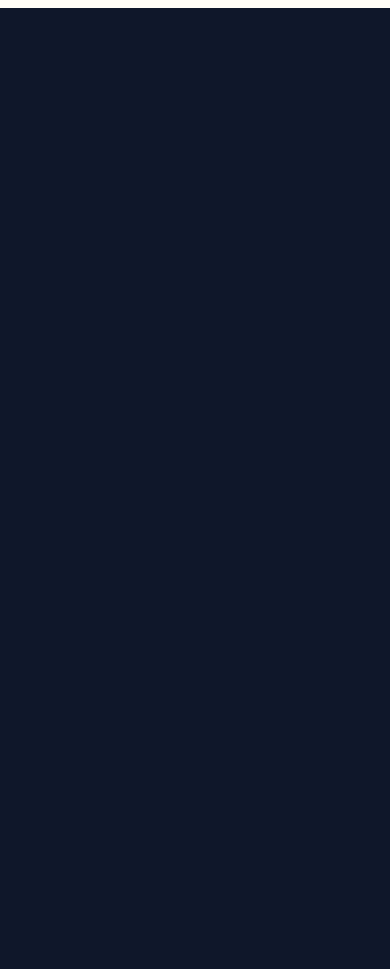
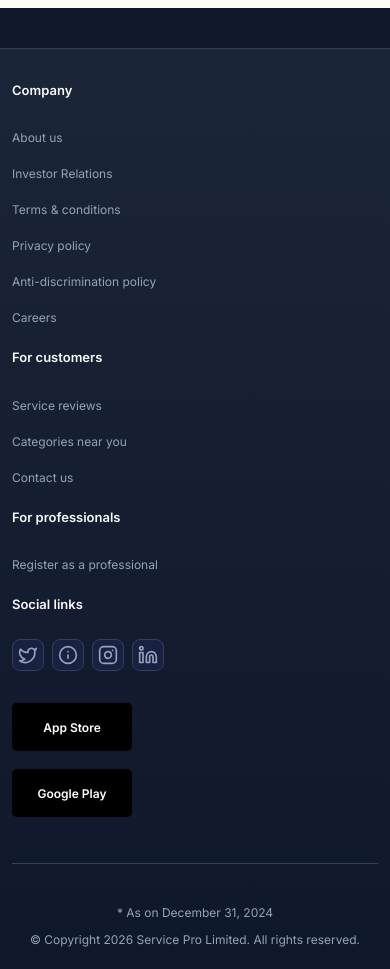
Before and after one commit to Nikhilesh593/Service_pro, a React app in the folder frontend/: page / in a window 390 px wide. Shown: the part 10920-11889 px from the top of the page. Before the commit the page ends 10928 px from the top, so only its background shows below. Built offline with nearby package versions, Linux system fonts and the light colour scheme; no server answers; the HTML template or start-up script is replaced by a standard one.

Commit message:
feat: add footer section with Urban Company design theme

```diff
--- a/frontend/src/App.jsx
+++ b/frontend/src/App.jsx
@@ -7,6 +7,7 @@ import TechnicianDashboard from './pages/TechnicianDashboard';
 import AdminDashboard from './pages/AdminDashboard';
 import LandingPage from './pages/LandingPage';
 import Navbar from './components/Navbar';
+import Footer from './components/Footer';
 import CustomerChatbot from './components/CustomerChatbot';
 
 const TECH_ROUTES = [ '/technician-dashboard', '/organization-dashboard' ];
@@ -59,6 +60,9 @@ function AppContent() {
         </Routes>
       </main>
 
+      {/* Show Footer on Landing Page */}
+      {isLandingPage && <Footer />}
+
       {/* Global AI Chatbot for Customers */}
       {user?.role === 'customer' && <CustomerChatbot />}
     </div>
--- /dev/null
+++ b/frontend/src/components/Footer.css
@@ -0,0 +1,186 @@
+.footer {
+  background: linear-gradient(180deg, rgba(30, 41, 59, 0.8) 0%, rgba(15, 23, 42, 0.95) 100%);
+  border-top: 1px solid var(--border);
+  margin-top: 80px;
+  padding: 60px 20px 40px;
+  color: var(--text-main);
+}
+
+.footer-container {
+  max-width: 1200px;
+  margin: 0 auto;
+}
+
+.footer-content {
+  display: grid;
+  grid-template-columns: repeat(auto-fit, minmax(220px, 1fr));
+  gap: 40px;
+  margin-bottom: 40px;
+  padding-bottom: 40px;
+  border-bottom: 1px solid var(--border);
+}
+
+.footer-section {
+  display: flex;
+  flex-direction: column;
+  gap: 16px;
+}
+
+.footer-title {
+  font-size: 16px;
+  font-weight: 600;
+  color: var(--text-main);
+  margin-bottom: 8px;
+}
+
+.footer-links {
+  list-style: none;
+  display: flex;
+  flex-direction: column;
+  gap: 12px;
+}
+
+.footer-links a {
+  color: var(--text-muted);
+  text-decoration: none;
+  font-size: 14px;
+  transition: color 0.3s ease;
+  display: inline-block;
+}
+
+.footer-links a:hover {
+  color: var(--primary);
+}
+
+/* Social Links */
+.social-links {
+  display: flex;
+  gap: 12px;
+  margin-bottom: 16px;
+}
+
+.social-icon {
+  width: 40px;
+  height: 40px;
+  display: flex;
+  align-items: center;
+  justify-content: center;
+  background: rgba(79, 70, 229, 0.1);
+  border: 1px solid var(--border);
+  border-radius: 8px;
+  color: var(--text-muted);
+  transition: all 0.3s ease;
+  text-decoration: none;
+}
+
+.social-icon:hover {
+  background: var(--primary);
+  color: white;
+  border-color: var(--primary);
+  transform: translateY(-2px);
+}
+
+/* App Store Badges */
+.app-downloads {
+  display: flex;
+  flex-direction: column;
+  gap: 12px;
+}
+
+.app-store-badge,
+.google-play-badge {
+  display: inline-block;
+  transition: transform 0.3s ease, opacity 0.3s ease;
+  text-decoration: none;
+}
+
+.app-store-badge:hover,
+.google-play-badge:hover {
+  transform: translateY(-2px);
+  opacity: 0.8;
+}
+
+/* Footer Bottom */
+.footer-bottom {
+  text-align: center;
+}
+
+.footer-date {
+  font-size: 12px;
+  color: var(--text-muted);
+  margin-bottom: 8px;
+}
+
+.footer-copyright {
+  font-size: 12px;
+  color: var(--text-muted);
+  line-height: 1.6;
+}
+
+/* Responsive Design */
+@media (max-width: 768px) {
+  .footer {
+    padding: 40px 16px 24px;
+    margin-top: 60px;
+  }
+
+  .footer-content {
+    grid-template-columns: repeat(2, 1fr);
+    gap: 24px;
+  }
+
+  .footer-title {
+    font-size: 14px;
+  }
+
+  .footer-links a {
+    font-size: 13px;
+  }
+
+  .social-links {
+    gap: 10px;
+  }
+
+  .social-icon {
+    width: 36px;
+    height: 36px;
+  }
+
+  .app-downloads {
+    flex-direction: row;
+    flex-wrap: wrap;
+  }
+}
+
+@media (max-width: 480px) {
+  .footer {
+    padding: 32px 12px 20px;
+    margin-top: 40px;
+  }
+
+  .footer-content {
+    grid-template-columns: 1fr;
+    gap: 20px;
+  }
+
+  .footer-title {
+    font-size: 13px;
+  }
+
+  .footer-links a {
+    font-size: 12px;
+  }
+
+  .social-links {
+    gap: 8px;
+  }
+
+  .social-icon {
+    width: 32px;
+    height: 32px;
+  }
+
+  .app-downloads {
+    flex-direction: column;
+  }
+}
--- /dev/null
+++ b/frontend/src/components/Footer.jsx
@@ -0,0 +1,89 @@
+import { Twitter, Info, Instagram, Linkedin } from 'lucide-react';
+import './Footer.css';
+
+export default function Footer() {
+  return (
+    <footer className="footer">
+      <div className="footer-container">
+        {/* Main Footer Content */}
+        <div className="footer-content">
+          {/* Company Section */}
+          <div className="footer-section">
+            <h3 className="footer-title">Company</h3>
+            <ul className="footer-links">
+              <li><a href="#about">About us</a></li>
+              <li><a href="#investor">Investor Relations</a></li>
+              <li><a href="#terms">Terms & conditions</a></li>
+              <li><a href="#privacy">Privacy policy</a></li>
+              <li><a href="#discrimination">Anti-discrimination policy</a></li>
+              <li><a href="#careers">Careers</a></li>
+            </ul>
+          </div>
+
+          {/* For Customers Section */}
+          <div className="footer-section">
+            <h3 className="footer-title">For customers</h3>
+            <ul className="footer-links">
+              <li><a href="#reviews">Service reviews</a></li>
+              <li><a href="#categories">Categories near you</a></li>
+              <li><a href="#contact">Contact us</a></li>
+            </ul>
+          </div>
+
+          {/* For Professionals Section */}
+          <div className="footer-section">
+            <h3 className="footer-title">For professionals</h3>
+            <ul className="footer-links">
+              <li><a href="#register">Register as a professional</a></li>
+            </ul>
+          </div>
+
+          {/* Social Links & Downloads */}
+          <div className="footer-section">
+            <h3 className="footer-title">Social links</h3>
+            <div className="social-links">
+              <a href="#twitter" className="social-icon" title="Twitter">
+                <Twitter size={20} />
+              </a>
+              <a href="#info" className="social-icon" title="Info">
+                <Info size={20} />
+              </a>
+              <a href="#instagram" className="social-icon" title="Instagram">
+                <Instagram size={20} />
+              </a>
+              <a href="#linkedin" className="social-icon" title="LinkedIn">
+                <Linkedin size={20} />
+              </a>
+            </div>
+            <div className="app-downloads">
+              <a href="#appstore" className="app-store-badge">
+                <svg viewBox="0 0 100 40" width="120" height="48">
+                  <rect width="100" height="40" fill="#000" rx="4"/>
+                  <text x="50" y="24" fontSize="10" fill="#fff" textAnchor="middle" fontWeight="600">
+                    App Store
+                  </text>
+                </svg>
+              </a>
+              <a href="#googleplay" className="google-play-badge">
+                <svg viewBox="0 0 100 40" width="120" height="48">
+                  <rect width="100" height="40" fill="#000" rx="4"/>
+                  <text x="50" y="24" fontSize="10" fill="#fff" textAnchor="middle" fontWeight="600">
+                    Google Play
+                  </text>
+                </svg>
+              </a>
+            </div>
+          </div>
+        </div>
+
+        {/* Footer Bottom */}
+        <div className="footer-bottom">
+          <p className="footer-date">* As on December 31, 2024</p>
+          <p className="footer-copyright">
+            © Copyright 2026 Service Pro Limited. All rights reserved.
+          </p>
+        </div>
+      </div>
+    </footer>
+  );
+}
```
